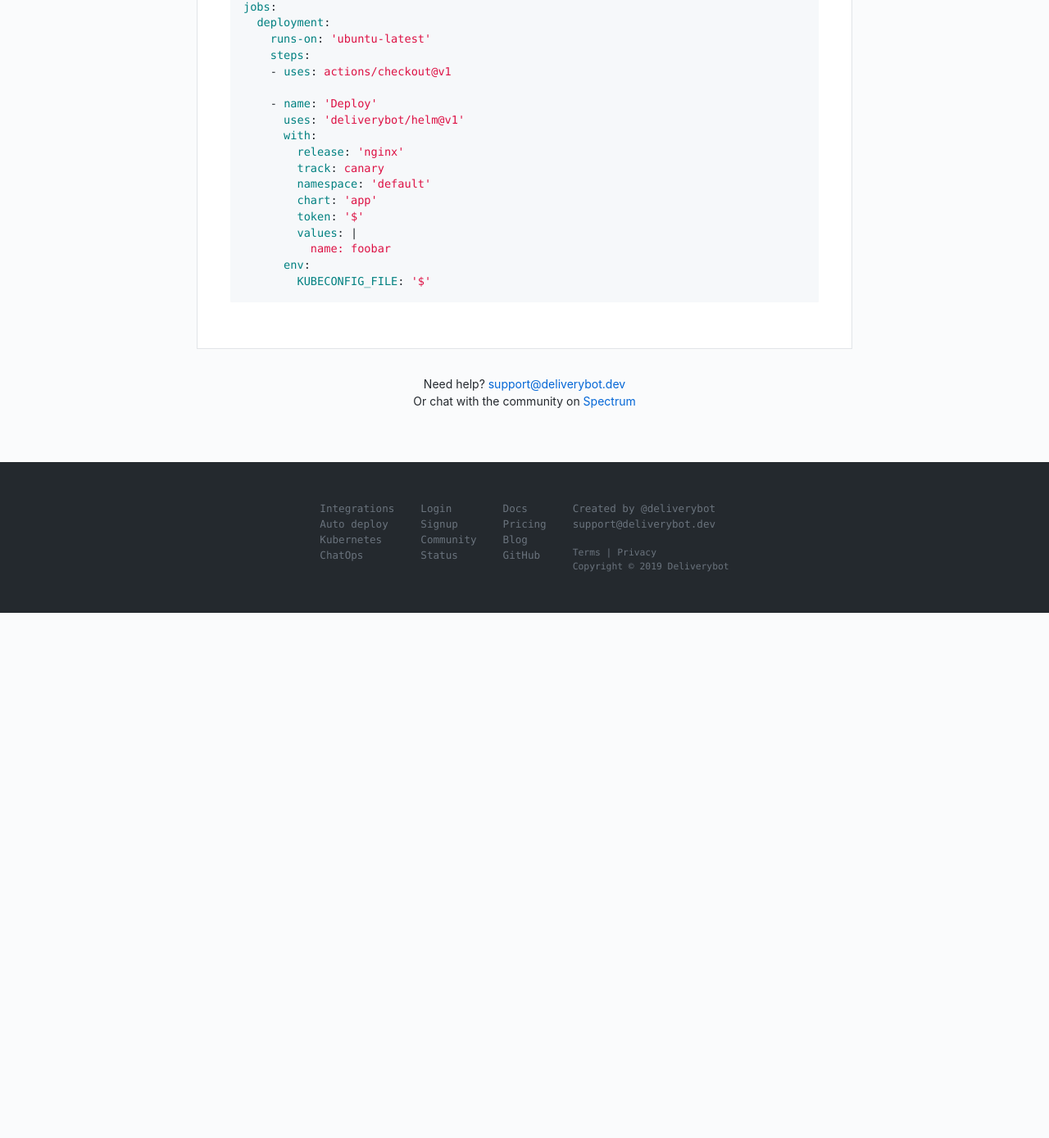
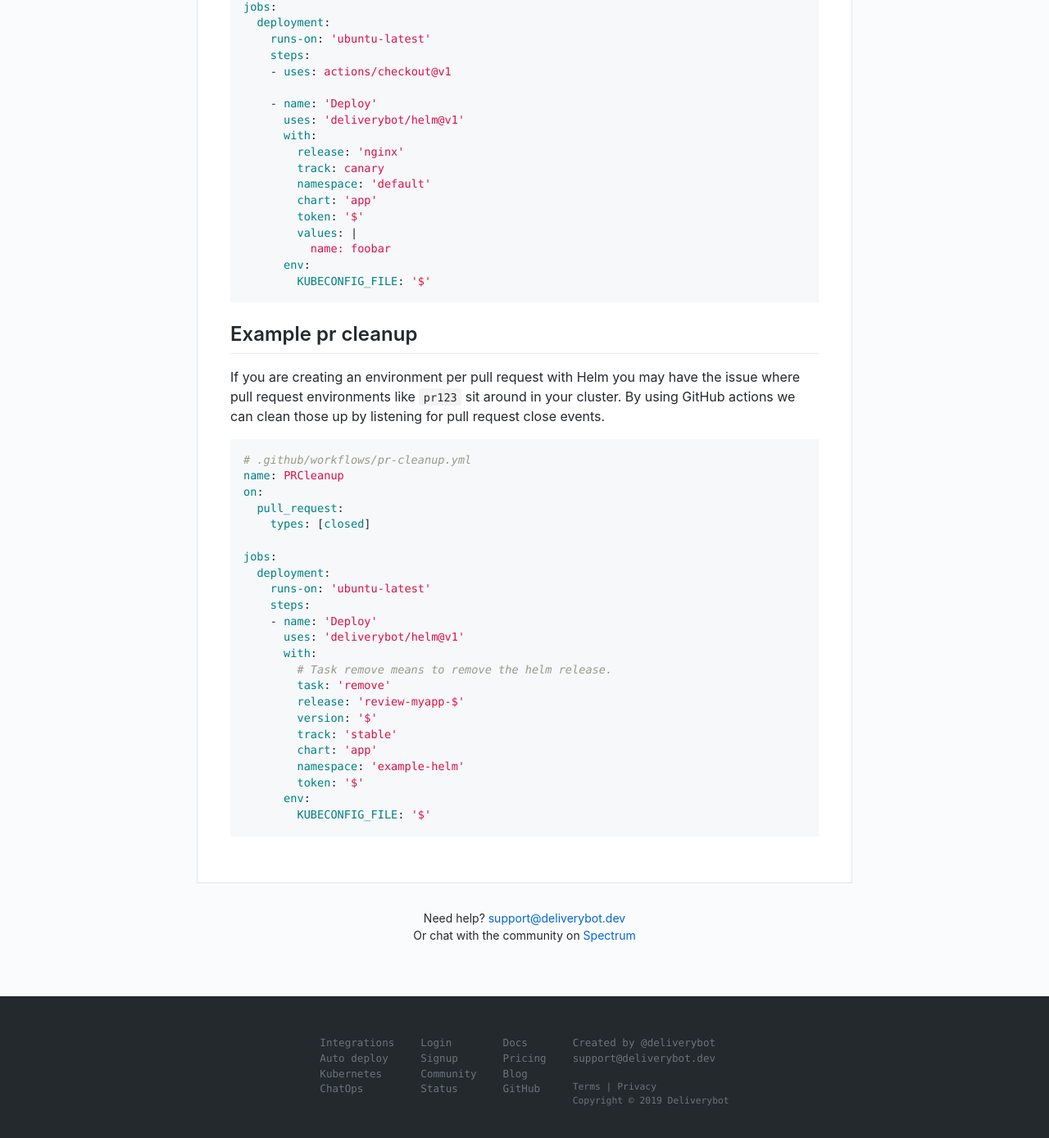
Before and after one commit to deliverybot/deliverybot.github.io, a Jekyll site: the page built from docs/integrations/action-helm.md, in a window 1280 px wide and 1400 px high, scrolled down 2851 px. Shown: the top 1389 px of the window at 82% size. Built offline with Jekyll 4.4.1, drawn with Linux system fonts in a browser that asks for light colours; before the commit the page ends 3599 px from its top, so only the background shows below that.

Commit message:
Add helm cleanup

````diff
--- a/docs/integrations/action-helm.md
+++ b/docs/integrations/action-helm.md
@@ -122,3 +122,36 @@ jobs:
       env:
         KUBECONFIG_FILE: '${{ secrets.KUBECONFIG }}'
 ```
+
+## Example pr cleanup
+
+If you are creating an environment per pull request with Helm you may have the
+issue where pull request environments like `pr123` sit around in your cluster.
+By using GitHub actions we can clean those up by listening for pull request
+close events.
+
+```yaml
+# .github/workflows/pr-cleanup.yml
+name: PRCleanup
+on:
+  pull_request:
+    types: [closed]
+
+jobs:
+  deployment:
+    runs-on: 'ubuntu-latest'
+    steps:
+    - name: 'Deploy'
+      uses: 'deliverybot/helm@v1'
+      with:
+        # Task remove means to remove the helm release.
+        task: 'remove'
+        release: 'review-myapp-${{ github.event.pull_request.number }}'
+        version: '${{ github.sha }}'
+        track: 'stable'
+        chart: 'app'
+        namespace: 'example-helm'
+        token: '${{ github.token }}'
+      env:
+        KUBECONFIG_FILE: '${{ secrets.KUBECONFIG }}'
+```
````
